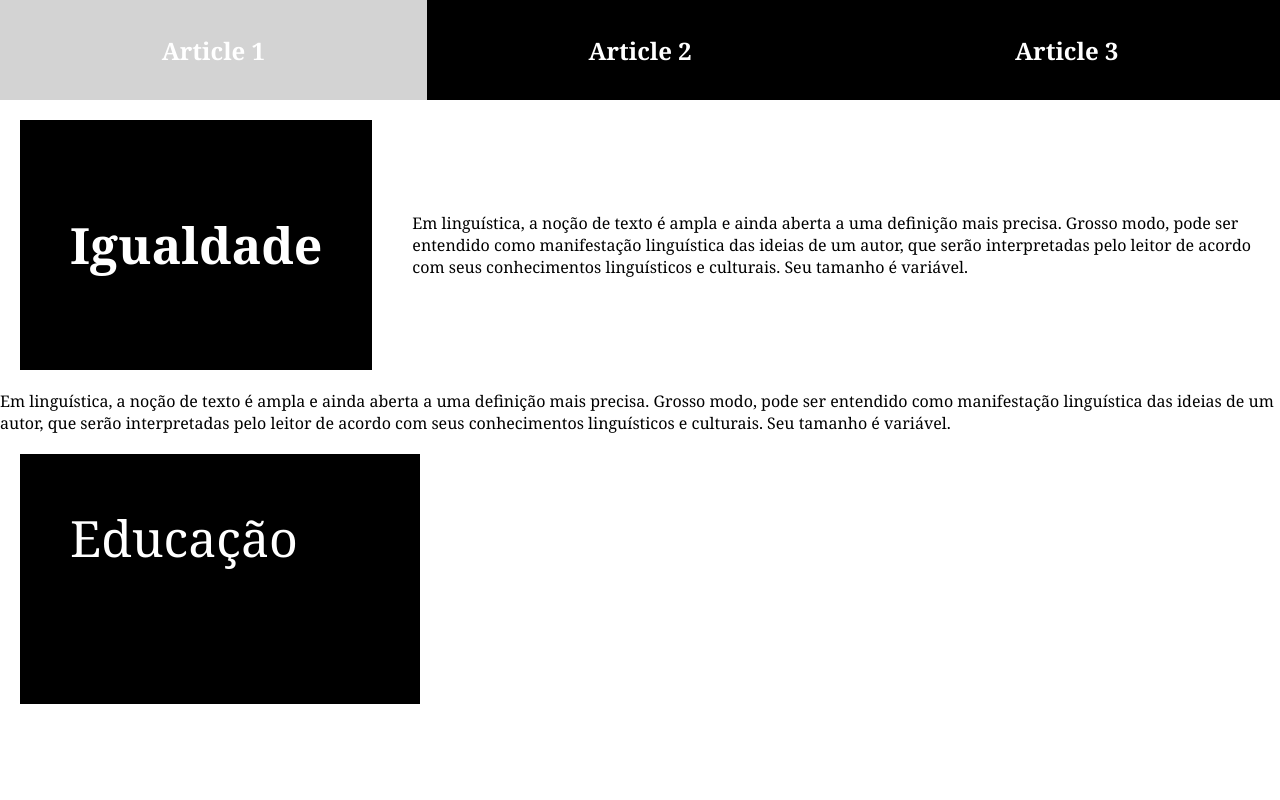
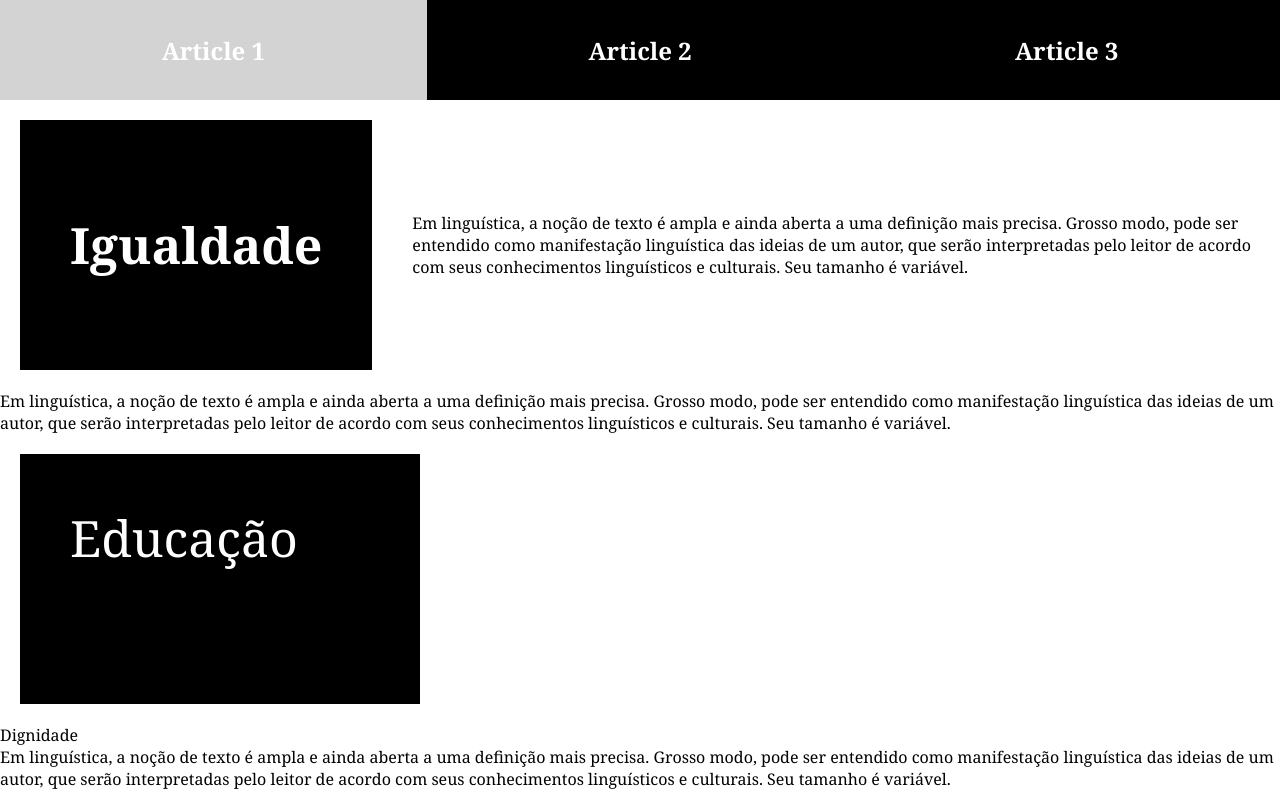
Before and after one commit to Jonniscoss/SiteDireitos, a plain HTML site: page index.html in a window 1280 px wide. Drawn offline with Linux system fonts and the light colour scheme.

Commit message:
Finished the main page

```diff
--- a/index.html
+++ b/index.html
@@ -21,5 +21,10 @@
     <div class="direito2text">Em linguística, a noção de texto é ampla e ainda aberta a uma definição mais precisa. Grosso modo, pode ser entendido como manifestação linguística das ideias de um autor, que serão interpretadas pelo leitor de acordo com seus conhecimentos linguísticos e culturais. Seu tamanho é variável.</div>
     <div class="direito2title">Educação</div>
   </div>
+
+  <div class="direito3">
+    <div class="direito3title">Dignidade</div>
+    <div class="direito3text">Em linguística, a noção de texto é ampla e ainda aberta a uma definição mais precisa. Grosso modo, pode ser entendido como manifestação linguística das ideias de um autor, que serão interpretadas pelo leitor de acordo com seus conhecimentos linguísticos e culturais. Seu tamanho é variável.</div>
+  </div>
 </body>
 </html>
```
